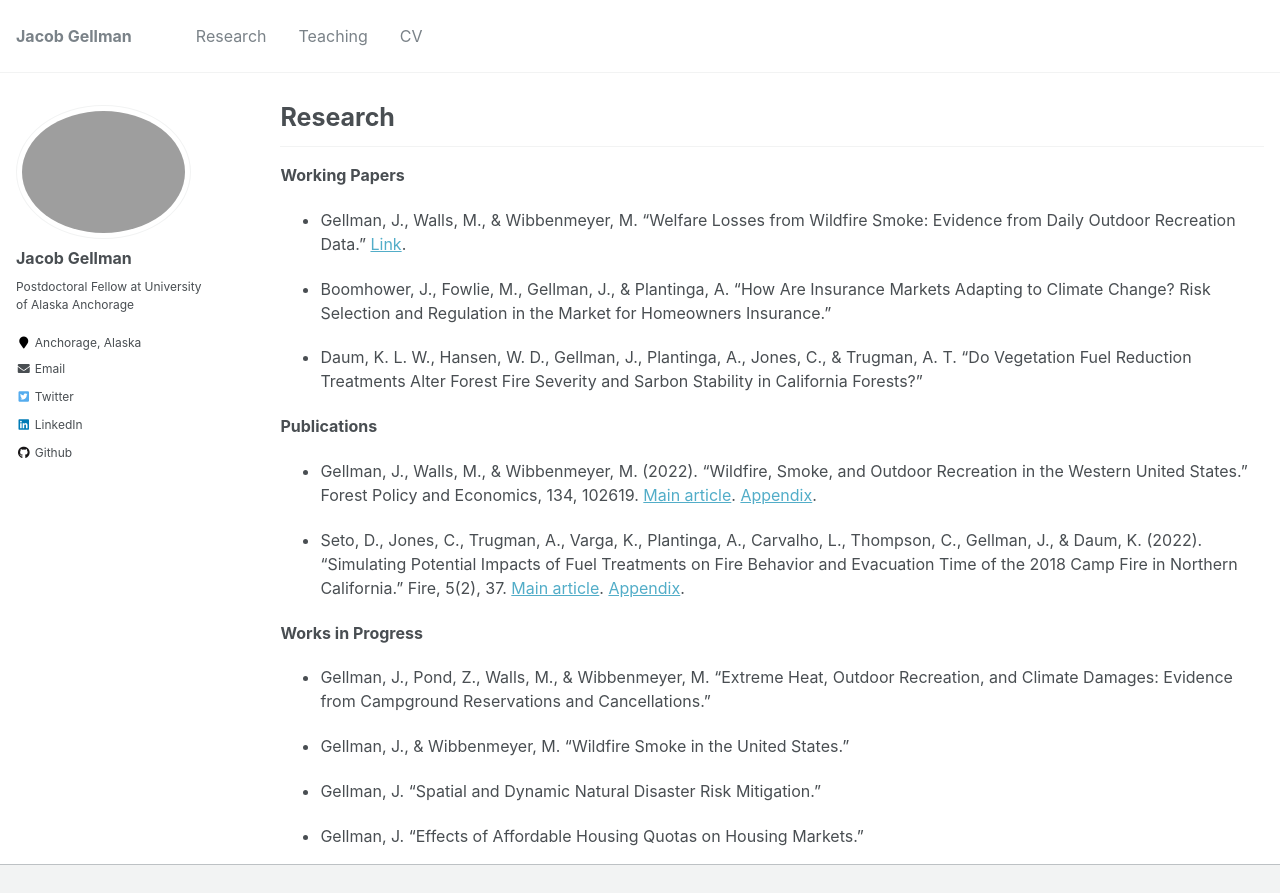
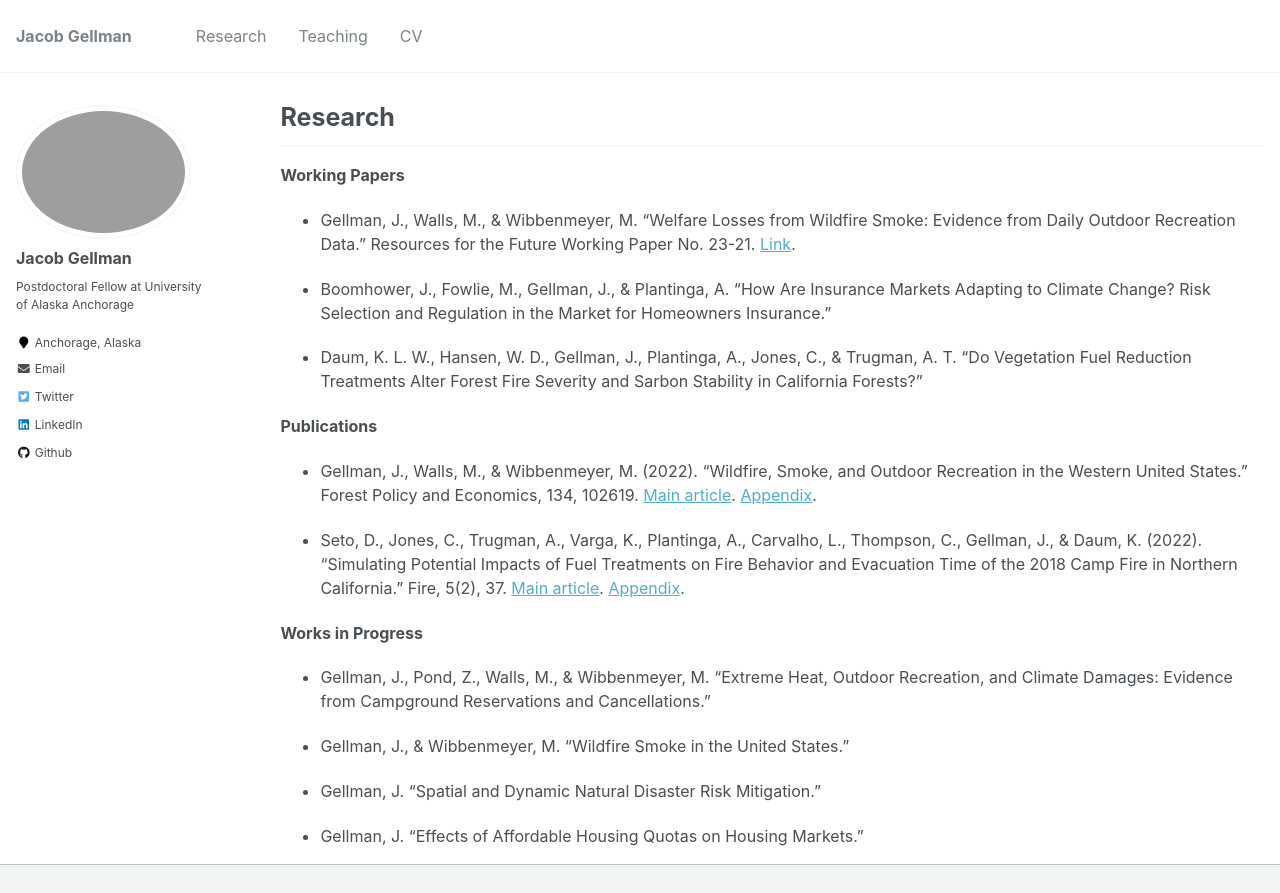
Before and after one commit to jacobgellman/jacobgellman.github.io, a Jekyll site: the page built from _pages/research.md, in a window 1280 px wide and 1045 px high, cut to the strip 0-893 px from the top of the window. Built offline with Jekyll 4.4.1, drawn with Linux system fonts in a browser that asks for light colours.

Commit message:
Research page update

```diff
--- a/_pages/research.md
+++ b/_pages/research.md
@@ -10,7 +10,7 @@ author_profile: true
 ------
 
 **Working Papers**
-* Gellman, J., Walls, M., & Wibbenmeyer, M. "Welfare Losses from Wildfire Smoke: Evidence from Daily Outdoor Recreation Data." [Link](https://jacobgellman.github.io/files/gellman_et_al_2023-welfare_losses_wildfire_smoke_recreation.pdf).
+* Gellman, J., Walls, M., & Wibbenmeyer, M. "Welfare Losses from Wildfire Smoke: Evidence from Daily Outdoor Recreation Data." Resources for the Future Working Paper No. 23-21. [Link](https://jacobgellman.github.io/files/gellman_et_al_2023-welfare_losses_wildfire_smoke_recreation.pdf).
 
 * Boomhower, J., Fowlie, M., Gellman, J., & Plantinga, A. "How Are Insurance Markets Adapting to Climate Change? Risk Selection and Regulation in the Market for Homeowners Insurance."
 
```
Also changed, not shown: 1 other file.
